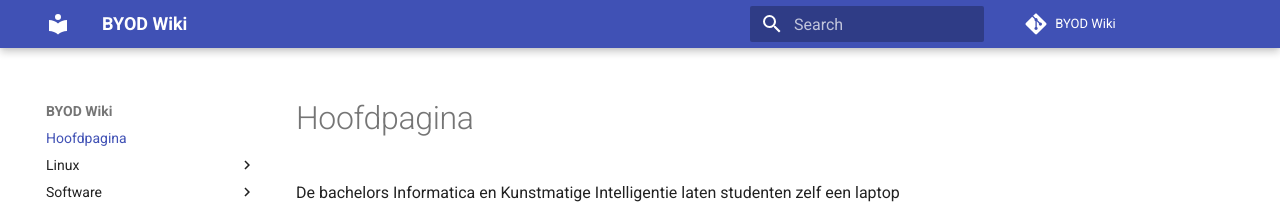
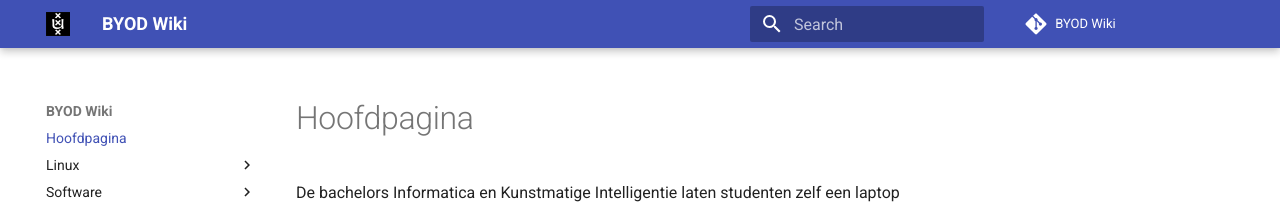
Before and after one commit to svkampen/byod-wiki, an MkDocs documentation site: the page built from docs/index.md, in a window 1280 px wide. Shown: the top 204 px of the page. Built offline with MkDocs 1.6.1 and Material for MkDocs 9.7.7, drawn with Linux system fonts in a browser that asks for light colours; comment, search, counter and statistics services are not loaded.

Commit message:
logo + favicon

```diff
--- a/mkdocs.yml
+++ b/mkdocs.yml
@@ -10,3 +10,5 @@
   - pymdownx.superfences
 theme:
   name: material
+  logo: assets/uva.png
+  favicon: assets/uva.png
```
Also changed, not shown: docs/assets/uva.png (added).
